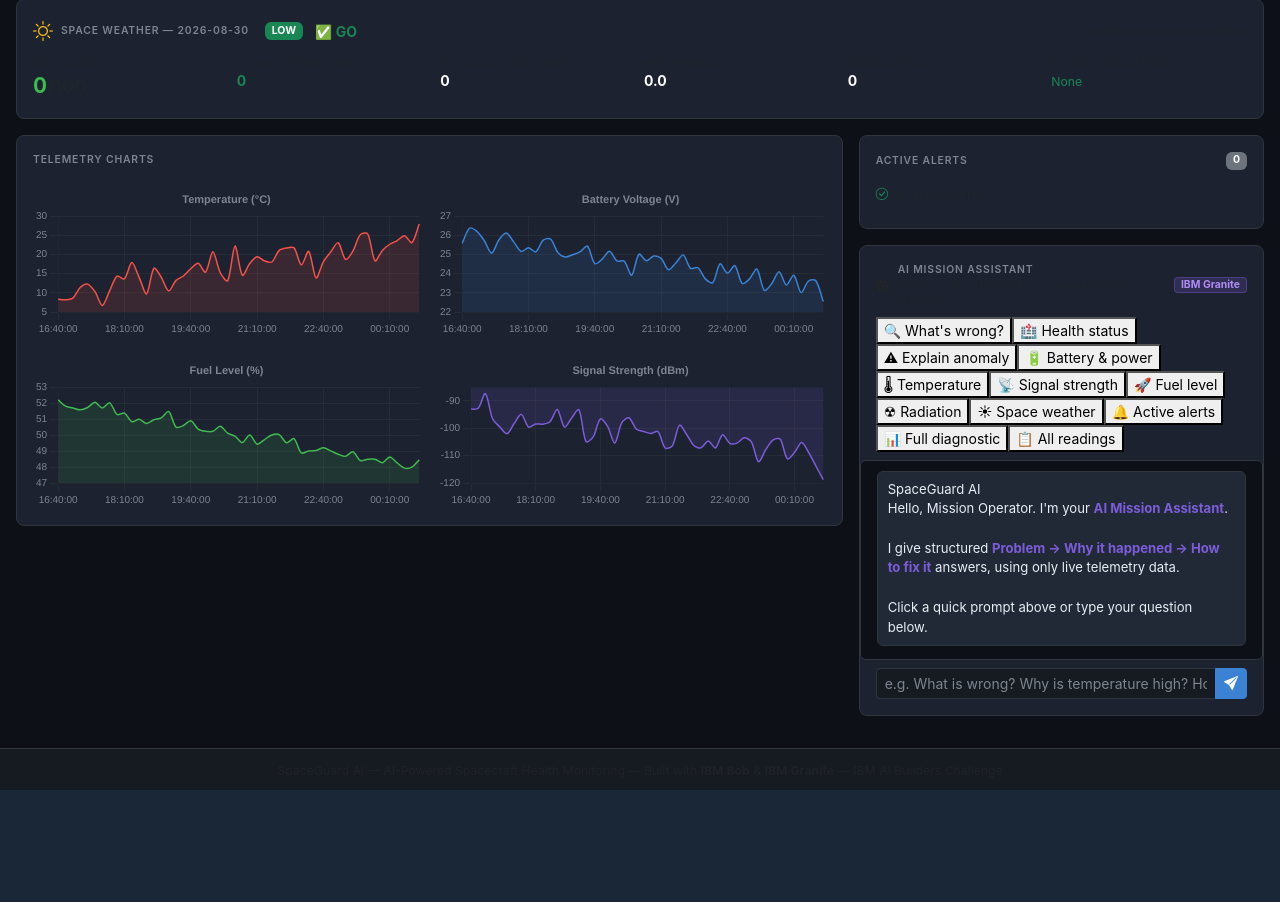
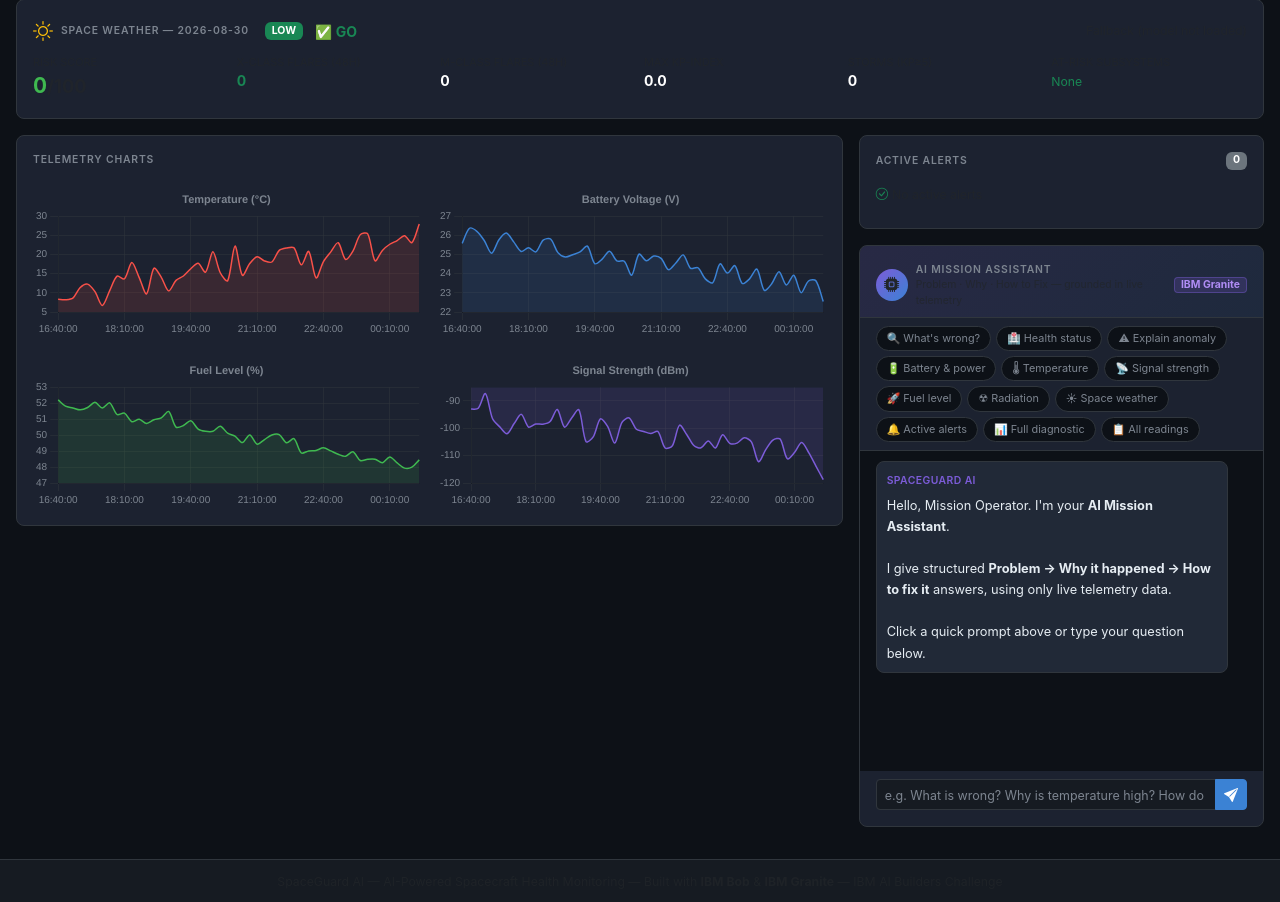
Before and after one commit to SohelMallik/SpaceGuard-AI, a Django app: page / in a window 1280 px wide. Shown: the part 487-1389 px from the top of the page. Before the commit the page ends 1277 px from the top, so only its background shows below. Run offline with Django 5.2, Linux system fonts and the light colour scheme; data comes from the database, SQL or seed files in the repository; data that the repository does not hold is empty.

Commit message:
static/css/spaceguard.css

```diff
--- a/static/css/spaceguard.css
+++ b/static/css/spaceguard.css
@@ -229,46 +229,175 @@ body {
 
 .alert-row { border-radius: 4px; }
 
-/* ─── Chat ───────────────────────────────────────────────────────────── */
+/* ─── Assistant Card ─────────────────────────────────────────────────── */
+.assistant-card {
+  border: 1px solid var(--border-color);
+  border-radius: 8px;
+  overflow: hidden;
+}
+
+.assistant-header {
+  background: linear-gradient(135deg, rgba(124,92,216,.12), rgba(59,130,212,.08));
+  border-bottom: 1px solid var(--border-color);
+}
+
+.assistant-avatar {
+  width: 32px; height: 32px;
+  border-radius: 50%;
+  background: linear-gradient(135deg, var(--accent-purple), var(--accent-blue));
+  display: flex; align-items: center; justify-content: center;
+  font-size: .95rem; flex-shrink: 0;
+}
+
+/* ─── Suggestion chips ───────────────────────────────────────────────── */
+.chat-chips {
+  display: flex;
+  flex-wrap: wrap;
+  gap: 5px;
+  padding-top: 8px;
+  border-bottom: 1px solid var(--border-color);
+  padding-bottom: 8px;
+}
+
+.chip-btn {
+  background: var(--bg-primary);
+  border: 1px solid var(--border-color);
+  color: var(--text-muted);
+  border-radius: 20px;
+  padding: 3px 10px;
+  font-size: .68rem;
+  cursor: pointer;
+  white-space: nowrap;
+  transition: all .15s;
+  line-height: 1.6;
+}
+.chip-btn:hover {
+  background: rgba(59,130,212,.15);
+  border-color: var(--accent-blue);
+  color: var(--text-primary);
+}
+
+/* ─── Chat history ───────────────────────────────────────────────────── */
 .chat-history {
-  height: 200px;
+  height: 320px;
   overflow-y: auto;
   background-color: var(--bg-primary);
-  border: 1px solid var(--border-color);
-  border-radius: 6px;
-  padding: 10px;
+  scroll-behavior: smooth;
+  padding-top: 10px;
+  padding-bottom: 6px;
 }
 
 .chat-msg {
   margin-bottom: 10px;
   padding: 8px 10px;
-  border-radius: 6px;
-  font-size: 0.82rem;
-  line-height: 1.5;
+  border-radius: 8px;
+  font-size: 0.8rem;
+  line-height: 1.6;
 }
 
 .chat-msg.user {
   background-color: rgba(59, 130, 212, 0.15);
   border: 1px solid rgba(59, 130, 212, 0.3);
-  text-align: right;
+  margin-left: 20%;
   color: var(--text-primary);
 }
 
 .chat-msg.assistant {
   background-color: var(--bg-card-hover);
   border: 1px solid var(--border-color);
+  margin-right: 5%;
   color: var(--text-primary);
 }
 
-.chat-msg.assistant strong { color: var(--accent-purple); }
+.chat-msg-header {
+  margin-bottom: 4px;
+}
+.chat-source {
+  font-size: .65rem;
+  font-weight: 600;
+  color: var(--accent-purple);
+  text-transform: uppercase;
+  letter-spacing: .04em;
+}
+.chat-msg-body { font-size: .8rem; line-height: 1.65; }
+
+/* ─── Structured AI response styling ────────────────────────────────── */
+.ai-label {
+  display: inline-block;
+  font-weight: 700;
+  font-size: .75rem;
+  padding: 1px 6px;
+  border-radius: 4px;
+  margin: 3px 0 2px;
+}
+.ai-problem { background: rgba(248,81,73,.15); color: #f85149; border: 1px solid rgba(248,81,73,.3); }
+.ai-why     { background: rgba(210,153,34,.12); color: #d29922; border: 1px solid rgba(210,153,34,.3); }
+.ai-fix     { background: rgba(63,185,80,.12);  color: #3fb950; border: 1px solid rgba(63,185,80,.3); }
+
+.ai-critical { color: var(--accent-red);    font-weight: 700; }
+.ai-warning  { color: var(--accent-yellow); font-weight: 700; }
+.ai-normal   { color: var(--accent-green);  font-weight: 600; }
+
+.chat-hr {
+  border: none;
+  border-top: 1px solid var(--border-color);
+  margin: 8px 0;
+}
+
+/* Numbered fix steps */
+.chat-step {
+  display: flex;
+  gap: 6px;
+  margin: 3px 0;
+  padding-left: 4px;
+  font-size: .78rem;
+}
+.step-num {
+  width: 18px; height: 18px;
+  background: var(--accent-blue);
+  color: #fff;
+  border-radius: 50%;
+  display: inline-flex; align-items: center; justify-content: center;
+  font-size: .65rem; font-weight: 700; flex-shrink: 0;
+  margin-top: 1px;
+}
+.step-text { flex: 1; line-height: 1.5; }
+
+.chat-bullet {
+  font-size: .78rem;
+  padding: 1px 0 1px 4px;
+  color: var(--text-primary);
+}
+
+/* ─── Typing indicator (3 animated dots) ─────────────────────────────── */
+.typing-indicator {
+  display: flex;
+  align-items: center;
+  gap: 4px;
+  padding: 10px 14px;
+}
+.typing-indicator span {
+  width: 6px; height: 6px;
+  background: var(--accent-purple);
+  border-radius: 50%;
+  display: inline-block;
+  animation: bounce 1.2s infinite;
+}
+.typing-indicator span:nth-child(2) { animation-delay: .2s; }
+.typing-indicator span:nth-child(3) { animation-delay: .4s; }
+@keyframes bounce {
+  0%, 80%, 100% { transform: translateY(0); opacity: .6; }
+  40%            { transform: translateY(-6px); opacity: 1; }
+}
 
 .chat-input {
   background-color: var(--bg-surface) !important;
   border-color: var(--border-color) !important;
   color: var(--text-primary) !important;
+  font-size: .8rem;
 }
 
-.chat-input::placeholder { color: var(--text-muted); }
+.chat-input::placeholder { color: var(--text-muted); font-size: .78rem; }
 .chat-input:focus { outline: none; box-shadow: 0 0 0 2px rgba(59,130,212,0.3) !important; }
 
 /* ─── Prediction pills ───────────────────────────────────────────────── */
```
